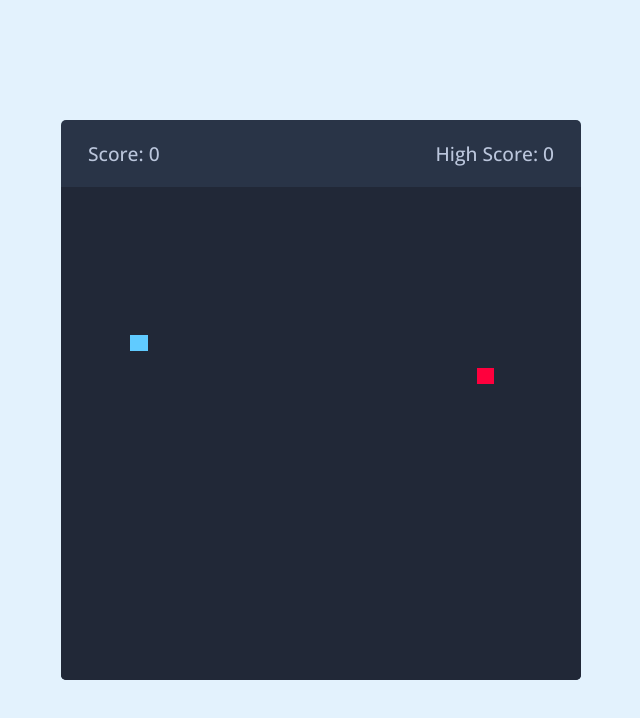
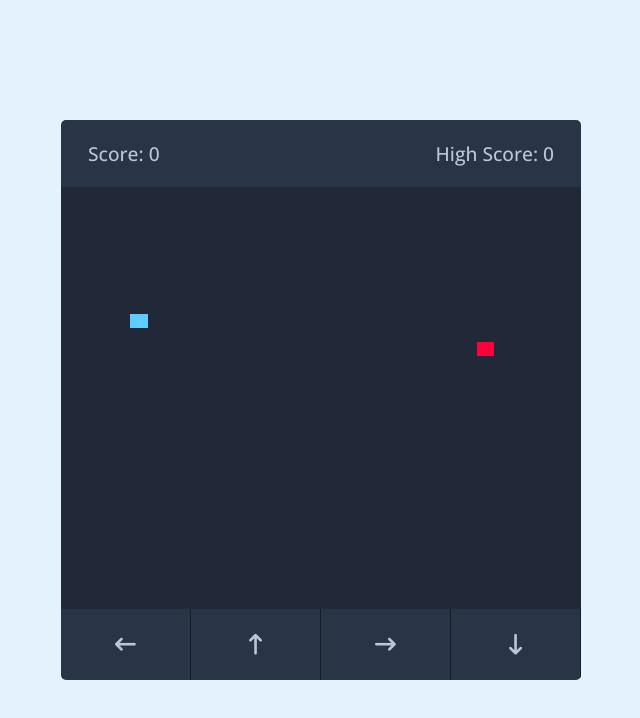
Before and after one commit to krishnaghanti07/Basic-Snake-game, a website: page index.html in a window 1280 px wide. Shown: the whole page, without its empty margins (319-959 px from the left). Drawn offline with nearby package versions, Linux system fonts and the light colour scheme.

Commit message:
Added Controlling Buttons for Small-Devices

```diff
--- a/index.html
+++ b/index.html
@@ -5,6 +5,7 @@
     <meta name="viewport" content="width=device-width, initial-scale=1.0">
     <title>Snake Game JavaScript</title>
     <link rel="stylesheet" href="style.css">
+    <link rel="stylesheet" href="https://cdnjs.cloudflare.com/ajax/libs/font-awesome/6.6.0/css/all.min.css">
     <script src="script.js" defer></script>
     <!-- The Defer will tell the Browser to wait Untill the Page has finished parsing before executing the Script -->
 </head>
@@ -16,6 +17,12 @@
             <span class="high-score">High Score: 30</span>
         </div>
         <div class="play-board"></div>
+        <div class="controls">
+            <i class="fa-solid fa-arrow-left-long"></i>
+            <i class="fa-solid fa-arrow-up-long"></i>
+            <i class="fa-solid fa-arrow-right-long"></i>
+            <i class="fa-solid fa-arrow-down-long"></i>
+        </div>
     </div>
 
 </body>
--- a/style.css
+++ b/style.css
@@ -50,3 +50,18 @@ body {
 .play-board .head {
     background: #60CBFF;
 }
+
+.controls {
+    display: flex;
+    justify-content: space-between;
+}
+
+.controls i {
+    padding: 25px 0;
+    color: #BBC6DC;
+    text-align: center;
+    cursor: pointer;
+    font-size: 1.3rem;
+    width: calc(100% / 4);
+    border-right: 1px solid #171b26;
+}
```
